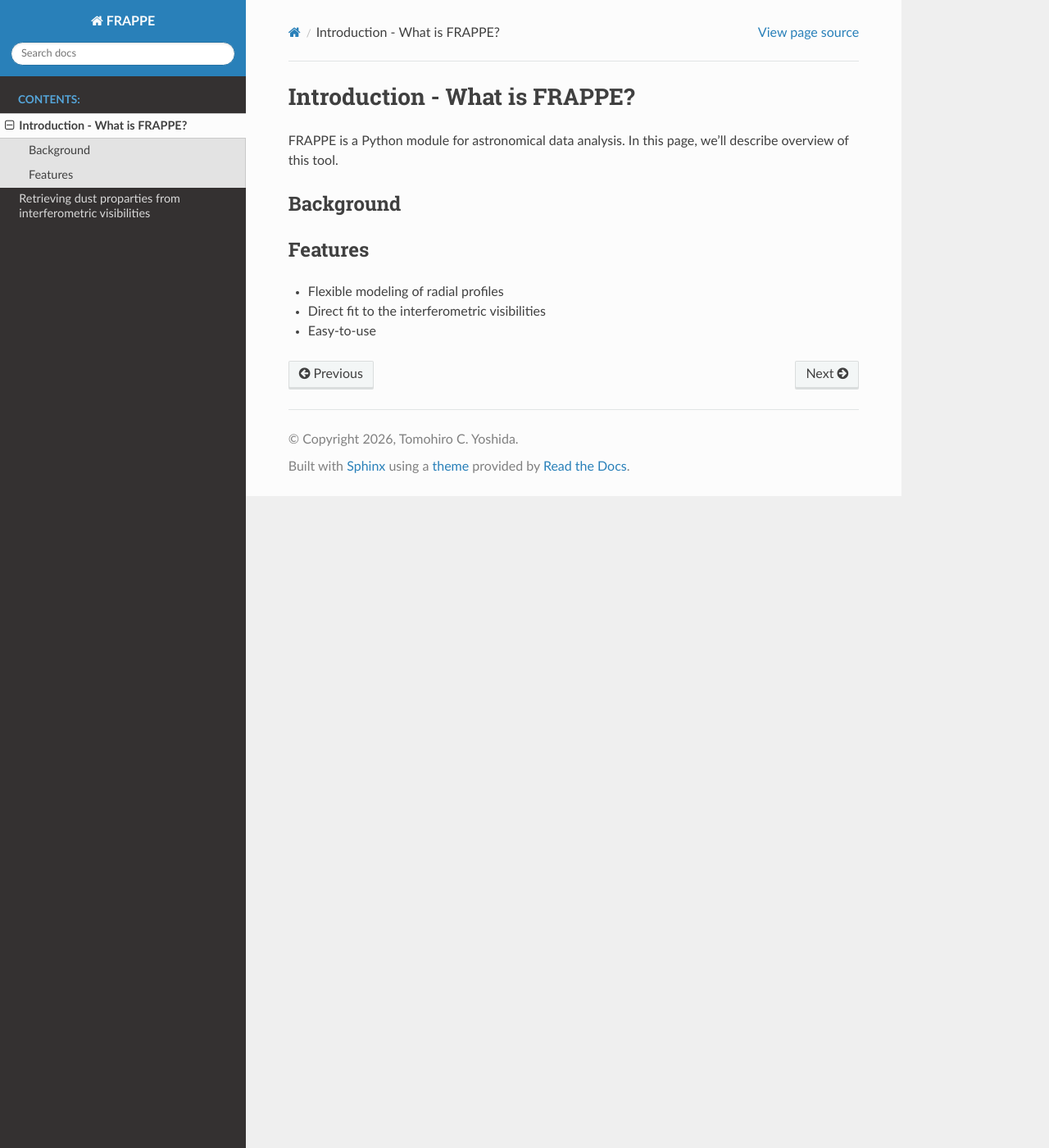
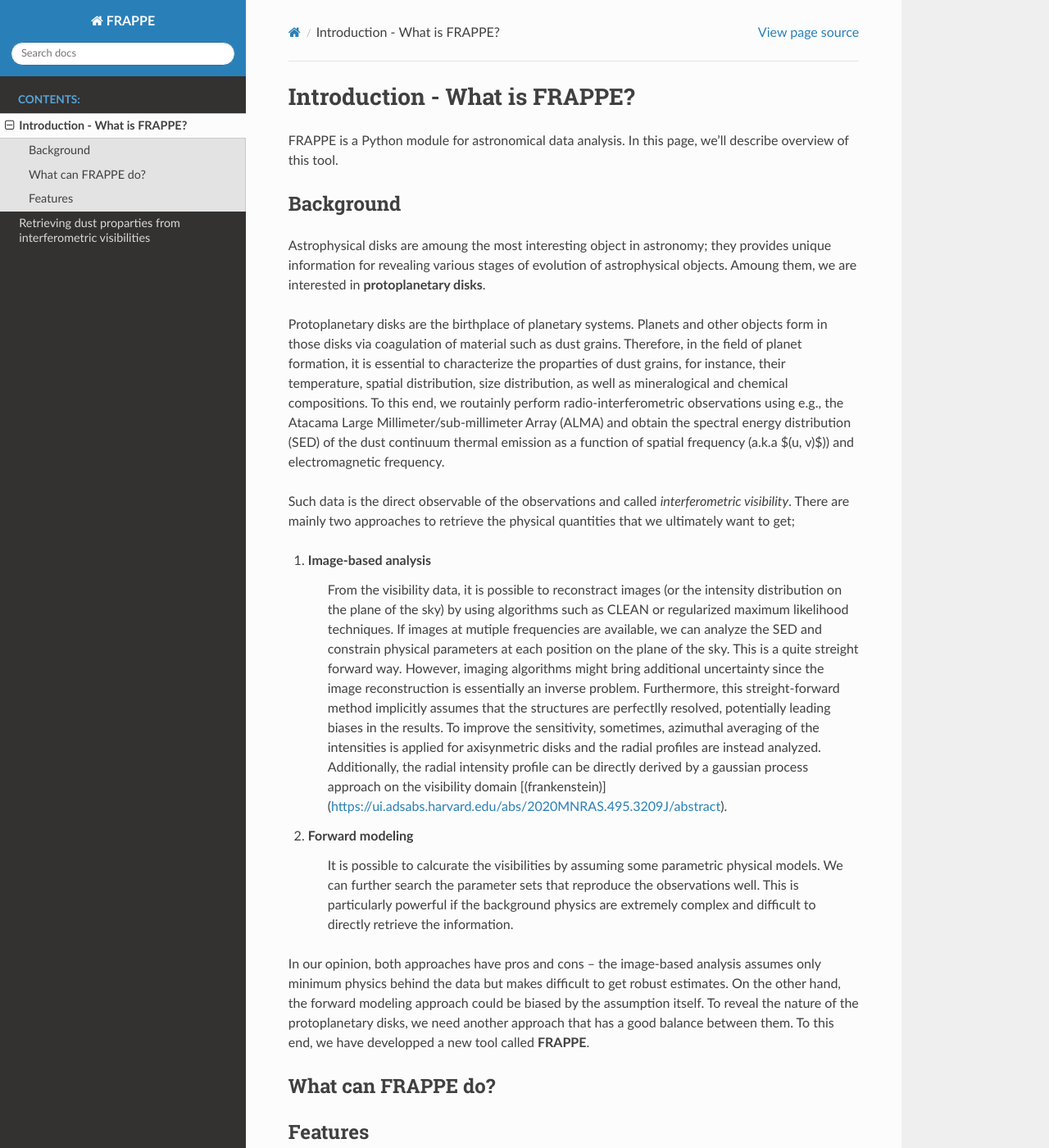
Before and after one commit to tomyoshida/frappe, a Sphinx documentation site: the page built from docs/source/introduction.rst, in a window 1280 px wide and 1400 px high. Shown: the whole window at 82% size. Built offline with Sphinx 7.4.7 and the Read the Docs theme 3.1.0, drawn with Linux system fonts in a browser that asks for light colours; pages that are not in the unit, such as notebooks, are missing from menus.

Commit message:
Update introduction.rst

```diff
--- a/docs/source/introduction.rst
+++ b/docs/source/introduction.rst
@@ -7,6 +7,25 @@ FRAPPE is a Python module for astronomical data analysis. In this page, we'll de
 Background
 ==========
 
+Astrophysical disks are amoung the most interesting object in astronomy; they provides unique information for revealing various stages of evolution of astrophysical objects. Amoung them, we are interested in **protoplanetary disks**.
+
+Protoplanetary disks are the birthplace of planetary systems. Planets and other objects form in those disks via coagulation of material such as dust grains. Therefore, in the field of planet formation, it is essential to characterize the proparties of dust grains, for instance, their temperature, spatial distribution, size distribution, as well as mineralogical and chemical compositions. To this end, we routainly perform radio-interferometric observations using e.g., the Atacama Large Millimeter/sub-millimeter Array (ALMA) and obtain the spectral energy distribution (SED) of the dust continuum thermal emission as a function of spatial frequency (a.k.a $(u, v)$)) and electromagnetic frequency.
+
+Such data is the direct observable of the observations and called *interferometric visibility*.
+There are mainly two approaches to retrieve the physical quantities that we ultimately want to get;
+
+1. Image-based analysis
+    From the visibility data, it is possible to reconstract images (or the intensity distribution on the plane of the sky) by using algorithms such as CLEAN or regularized maximum likelihood techniques. If images at mutiple frequencies are available, we can analyze the SED and constrain physical parameters at each position on the plane of the sky. This is a quite streight forward way. However, imaging algorithms might bring additional uncertainty since the image reconstruction is essentially an inverse problem. Furthermore, this streight-forward method implicitly assumes that the structures are perfectlly resolved, potentially leading biases in the results. To improve the sensitivity, sometimes, azimuthal averaging of the intensities is applied for axisynmetric disks and the radial profiles are instead analyzed. Additionally, the radial intensity profile can be directly derived by a gaussian process approach on the visibility domain [(frankenstein)](https://ui.adsabs.harvard.edu/abs/2020MNRAS.495.3209J/abstract).
+
+2. Forward modeling
+    It is possible to calcurate the visibilities by assuming some parametric physical models. We can further search the parameter sets that reproduce the observations well. This is particularly powerful if the background physics are extremely complex and difficult to directly retrieve the information.
+
+In our opinion, both approaches have pros and cons -- the image-based analysis assumes only minimum physics behind the data but makes difficult to get robust estimates. On the other hand, the forward modeling approach could be biased by the assumption itself.
+To reveal the nature of the protoplanetary disks, we need another approach that has a good balance between them. To this end, we have developped a new tool called **FRAPPE**.
+
+
+What can FRAPPE do?
+===================
 
 
 Features
```
